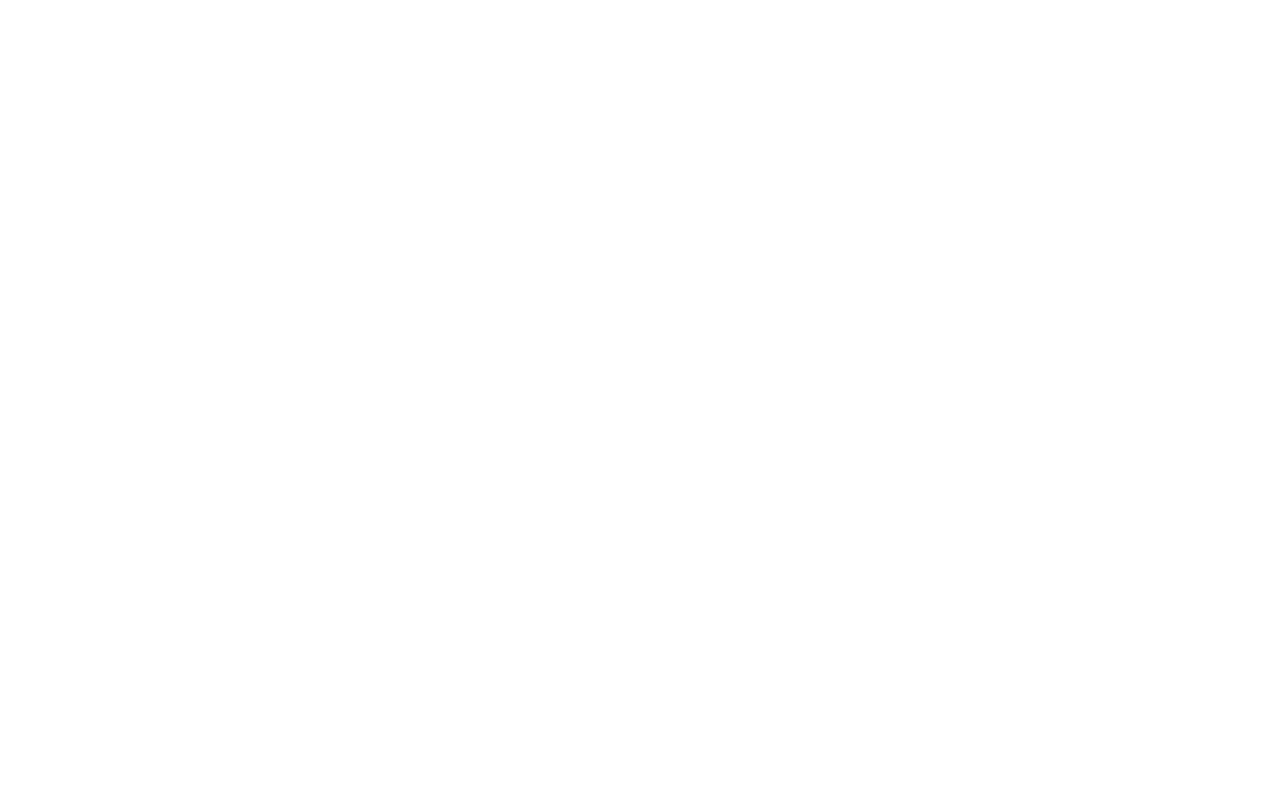
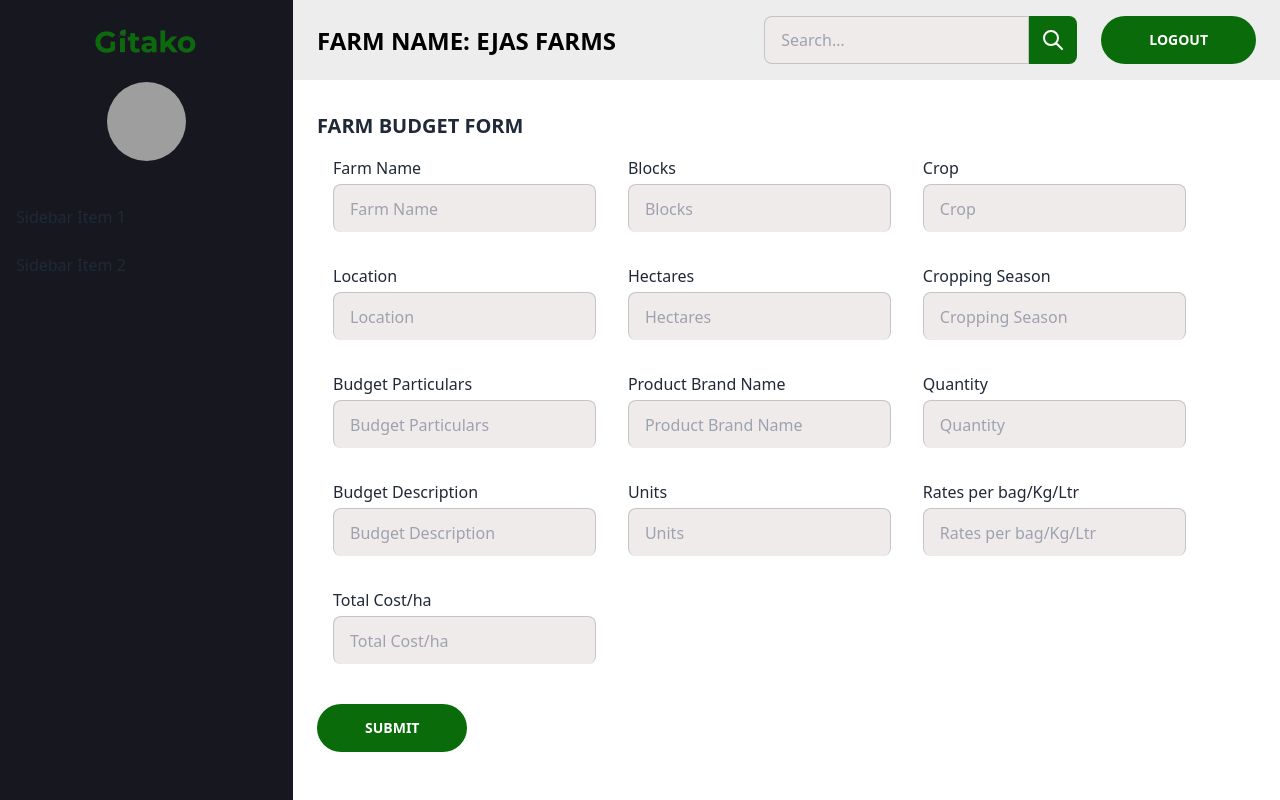
Before and after one commit to IamChukwumdiebubeOjinta/Gitako, a React (Vite) app: page /farmBudget in a window 1280 px wide. Before the commit this address had no page. Built offline with nearby package versions, Linux system fonts and the light colour scheme; grey boxes are pictures that could not be loaded.

Commit message:
mapping farm budget and farm design data

```diff
--- a/src/App.jsx
+++ b/src/App.jsx
@@ -1,15 +1,15 @@
 import { Route, Routes } from "react-router-dom";
 import { Stats } from "./Components";
 import Dashboard from "./Pages/Dashboard";
-import FarmBudgetForm from "./Pages/FarmBudgetForm";
-import FarmDesignBlocks from "./Pages/FarmDesignBlocks";
+import FarmBudget from "./Pages/FarmBudget";
+import FarmDesign from "./Pages/FarmDesign";
 
 function App() {
   return (
     <Routes>
       <Route path="/dashboard" element={<Dashboard />} />
-      <Route path="/farmBudgetForm" element={<FarmBudgetForm />} />
-      <Route path="/farmDesignBlocks" element={<FarmDesignBlocks />} />
+      <Route path="/farmBudget" element={<FarmBudget />} />
+      <Route path="/farmDesign" element={<FarmDesign />} />
       <Route path="/stat" element={<Stats />} />
     </Routes>
   );
--- a/src/Components/FarmBudComp/Input.jsx
+++ /dev/null
@@ -1,17 +0,0 @@
-import React from "react";
-
-const Input = ({ text }) => {
-  return (
-    <div className="form-control">
-      <label>{text}</label>
-      <br />
-      <input
-        type="text"
-        placeholder={text}
-        className="input border-b-0 input-bordered bg-[#f0ebeb] focus:outline-none focus:bg-white "
-      />
-    </div>
-  );
-};
-
-export default Input;
--- /dev/null
+++ b/src/Components/LabelInput.jsx
@@ -0,0 +1,14 @@
+const LabelInput = ({ id, label }) => {
+  return (
+    <div id={id} className="form-control gap-1 m-4 w-[28%]">
+      <label>{label}</label>
+      <input
+        type="text"
+        placeholder={label}
+        className="input border-b-0 input-bordered bg-[#f0ebeb] focus:outline-none focus:bg-white "
+      />
+    </div>
+  );
+};
+
+export default LabelInput;
--- a/src/Components/Stats.jsx
+++ b/src/Components/Stats.jsx
@@ -1,12 +1,12 @@
-import React from 'react'
-import Dashboard from '../Pages/Dashboard'
+import React from "react";
+import Dashboard from "../Pages/Dashboard";
 
 const Stats = () => {
   return (
-    <Dashboard>
+    <div>
+      <Dashboard></Dashboard>
+    </div>
+  );
+};
 
-    </Dashboard>
-  )
-}
-
-export default Stats
+export default Stats;
--- a/src/Constants/Index.js
+++ b/src/Constants/Index.js
@@ -1,20 +1,117 @@
 export const statsTop = [
   {
     id: 1,
-    title: 'Crop Name',
-    product: 'Cassava',
+    title: "Crop Name",
+    product: "Cassava",
     isFlex: true,
   },
   {
     id: 2,
-    title: 'Hectares',
-    product: '12',
+    title: "Hectares",
+    product: "12",
     isFlex: true,
   },
   {
     id: 3,
-    title: 'Last Yield',
-    product: '240 tons',
+    title: "Last Yield",
+    product: "240 tons",
     isFlex: true,
-  }
-]
+  },
+];
+// ..............................................................................
+// ..............................................................................
+export const farmBudgetData = [
+  {
+    id: 1,
+    label: "Farm Name",
+  },
+  {
+    id: 2,
+    label: "Blocks",
+  },
+  {
+    id: 3,
+    label: "Crop",
+  },
+  {
+    id: 4,
+    label: "Location",
+  },
+  {
+    id: 5,
+    label: "Hectares",
+  },
+  {
+    id: 6,
+    label: "Cropping Season",
+  },
+  {
+    id: 7,
+    label: "Budget Particulars",
+  },
+  {
+    id: 8,
+    label: "Product Brand Name",
+  },
+  {
+    id: 9,
+    label: "Quantity",
+  },
+  {
+    id: 9,
+    label: "Budget Description",
+  },
+  {
+    id: 9,
+    label: "Units",
+  },
+  {
+    id: 9,
+    label: "Rates per bag/Kg/Ltr",
+  },
+  {
+    id: 9,
+    label: "Total Cost/ha",
+  },
+];
+// ..............................................................................
+// ..............................................................................
+
+export const farmDesignData = [
+  {
+    id: 1,
+    label: "Block Name",
+  },
+  {
+    id: 2,
+    label: "Block Size",
+  },
+  {
+    id: 3,
+    label: "Crop",
+  },
+  {
+    id: 4,
+    label: "Location",
+  },
+  {
+    id: 5,
+    label: "Number of Ridges",
+  },
+  {
+    id: 6,
+    label: "Block Manager",
+  },
+  {
+    id: 7,
+    label: "Obstacles",
+  },
+  {
+    id: 8,
+    label: "Size of Obstacle",
+  },
+  {
+    id: 9,
+    label: "Remark",
+  },
+];
--- /dev/null
+++ b/src/Pages/FarmBudget.jsx
@@ -0,0 +1,26 @@
+import Button from "../Components/Button";
+import HomeLayout from "../Layouts/HomeLayout";
+import { farmBudgetData } from "../Constants/Index";
+import LabelInput from "../Components/LabelInput";
+
+const FarmBudgetForm = () => {
+  return (
+    <HomeLayout>
+      <div className="FarmBudgetForm">
+        <h1 className="font-bold text-[20px] leading-[28px]">
+          FARM BUDGET FORM
+        </h1>
+        <div className="formInputItems flex w-[100%] flex-wrap">
+          {farmBudgetData.map((stats) => (
+            <LabelInput id={stats.id} label={stats.label} />
+          ))}
+        </div>
+        <div className="mt-6">
+          <Button text={"Submit"} />
+        </div>
+      </div>
+    </HomeLayout>
+  );
+};
+
+export default FarmBudgetForm;
--- a/src/Pages/FarmBudgetForm.jsx
+++ /dev/null
@@ -1,57 +0,0 @@
-import Input from "../Components/FarmBudComp/Input";
-import Button from "../Components/Button";
-import HomeLayout from "../Layouts/HomeLayout";
-import "./farmBudgetForm.css";
-
-const FarmBudgetForm = () => {
-  return (
-    <HomeLayout>
-      <div className="FarmBudgetForm">
-        <div className="formInputItems">
-          <div className="form-group">
-            <Input text={"Farm Name"} />
-          </div>
-          <div className="form-group">
-            <Input text={"Blocks"} />
-          </div>
-          <div className="form-group">
-            <Input text={"Crop"} />
-          </div>
-          <div className="form-group">
-            <Input text={"Location"} />
-          </div>
-          <div className="form-group">
-            <Input text={"Hectares"} />
-          </div>
-          <div className="form-group">
-            <Input text={"Cropping Season"} />
-          </div>
-          <div className="form-group">
-            <Input text={"Budget Particulars"} />
-          </div>
-          <div className="form-group">
-            <Input text={"Product Brand Name"} />
-          </div>
-          <div className="form-group">
-            <Input text={"Quantity"} />
-          </div>
-          <div className="form-group">
-            <Input text={"Budget Description"} />
-          </div>
-          <div className="form-group">
-            <Input text={"Units"} />
-          </div>
-          <div className="form-group">
-            <Input text={"Rates per bag/Kg/Ltr"} />
-          </div>
-          <div className="form-group">
-            <Input text={"Total Cost/ha"} />
-          </div>
-        </div>
-        <Button text={"Submit"} />
-      </div>
-    </HomeLayout>
-  );
-};
-
-export default FarmBudgetForm;
--- /dev/null
+++ b/src/Pages/FarmDesign.jsx
@@ -0,0 +1,26 @@
+import Button from "../Components/Button";
+import HomeLayout from "../Layouts/HomeLayout";
+import { farmDesignData } from "../Constants/Index";
+import LabelInput from "../Components/LabelInput";
+
+const FarmDesign = () => {
+  return (
+    <HomeLayout>
+      <div className="FarmDesign">
+        <h1 className="font-bold text-[20px] leading-[28px]">
+          FARM DESIGN (BLOCKS)
+        </h1>
+        <div className="formInputItems flex w-[100%] flex-wrap">
+          {farmDesignData.map((stats) => (
+            <LabelInput id={stats.id} label={stats.label} />
+          ))}
+        </div>
+        <div className="mt-6">
+          <Button text={"Submit"} />
+        </div>
+      </div>
+    </HomeLayout>
+  );
+};
+
+export default FarmDesign;
--- a/src/Pages/FarmDesignBlocks.jsx
+++ /dev/null
@@ -1,45 +0,0 @@
-import Input from "../Components/FarmBudComp/Input";
-import Button from "../Components/Button";
-import HomeLayout from "../Layouts/HomeLayout";
-import "./farmBudgetForm.css";
-
-const FarmDesignBlocks = () => {
-  return (
-    <HomeLayout>
-      <div className="FarmBudgetForm">
-        <div className="formInputItems">
-          <div className="form-group">
-            <Input text={"Block Name"} />
-          </div>
-          <div className="form-group">
-            <Input text={"Block Size"} />
-          </div>
-          <div className="form-group">
-            <Input text={"Crop"} />
-          </div>
-          <div className="form-group">
-            <Input text={"Location"} />
-          </div>
-          <div className="form-group">
-            <Input text={"Number of Ridges"} />
-          </div>
-          <div className="form-group">
-            <Input text={"Block Manager"} />
-          </div>
-          <div className="form-group">
-            <Input text={"Obstacles"} />
-          </div>
-          <div className="form-group">
-            <Input text={"Size of Obstacle"} />
-          </div>
-          <div className="form-group">
-            <Input text={"Remark"} />
-          </div>
-        </div>
-        <Button text={"Submit"} />
-      </div>
-    </HomeLayout>
-  );
-};
-
-export default FarmDesignBlocks;
--- a/src/Pages/farmBudgetForm.css
+++ /dev/null
@@ -1,9 +0,0 @@
-.formInputItems {
-  display: flex;
-  flex-wrap: wrap;
-  width: 90%;
-}
-.form-group {
-  margin: 1em;
-  width: 28%;
-}
```
